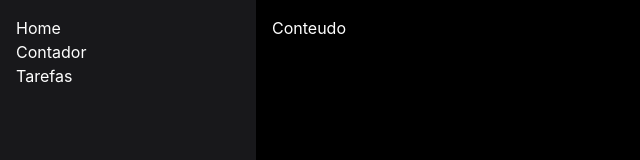
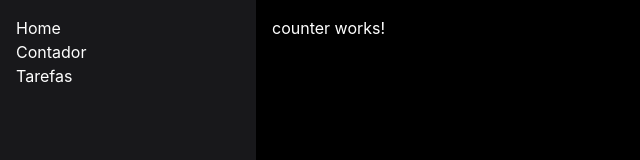
Before and after one commit to lgustavo13/masterclass-angular-20, an Angular app: page /counter in a window 1280 px wide. Before the commit this address led to /. Shown: the top 160 px of the page, without its empty margins (0-640 px from the left). Built offline with nearby package versions, Linux system fonts and the light colour scheme.

Commit message:
feat: create initial routes of screens pages

```diff
--- a/src/app/app.routes.ts
+++ b/src/app/app.routes.ts
@@ -1,3 +1,17 @@
 import { Routes } from '@angular/router';
+import { Home } from './screens/home/home';
 
-export const routes: Routes = [];
+export const routes: Routes = [
+  {
+    path: '',
+    component: Home,
+  },
+  {
+    path: 'counter',
+    loadComponent: () => import('./screens/counter/counter').then((m) => m.Counter),
+  },
+  {
+    path: 'todos',
+    loadComponent: () => import('./screens/todos/todos').then((m) => m.Todos),
+  },
+];
--- a/src/app/components/shared/page/page.html
+++ b/src/app/components/shared/page/page.html
@@ -2,5 +2,7 @@
   <aside class="bg-zinc-900 w-64 p-4">
     <app-menu />
   </aside>
-  <main class="flex-1 p-4">Conteudo</main>
+  <main class="flex-1 p-4">
+    <router-outlet></router-outlet>
+  </main>
 </div>
--- a/src/app/components/shared/page/page.ts
+++ b/src/app/components/shared/page/page.ts
@@ -1,9 +1,10 @@
 import { Component } from '@angular/core';
 import { Menu } from '../menu/menu';
+import { RouterOutlet } from '@angular/router';
 
 @Component({
   selector: 'app-page',
-  imports: [Menu],
+  imports: [Menu, RouterOutlet],
   templateUrl: './page.html',
   styleUrl: './page.css',
 })
--- /dev/null
+++ b/src/app/screens/counter/counter.html
@@ -0,0 +1 @@
+<p>counter works!</p>
--- /dev/null
+++ b/src/app/screens/counter/counter.ts
@@ -0,0 +1,11 @@
+import { Component } from '@angular/core';
+
+@Component({
+  selector: 'app-counter',
+  imports: [],
+  templateUrl: './counter.html',
+  styleUrl: './counter.css',
+})
+export class Counter {
+
+}
--- /dev/null
+++ b/src/app/screens/home/home.html
@@ -0,0 +1 @@
+<p>home works!</p>
--- /dev/null
+++ b/src/app/screens/home/home.ts
@@ -0,0 +1,11 @@
+import { Component } from '@angular/core';
+
+@Component({
+  selector: 'app-home',
+  imports: [],
+  templateUrl: './home.html',
+  styleUrl: './home.css',
+})
+export class Home {
+
+}
--- /dev/null
+++ b/src/app/screens/todos/todos.html
@@ -0,0 +1 @@
+<p>todos works!</p>
--- /dev/null
+++ b/src/app/screens/todos/todos.ts
@@ -0,0 +1,11 @@
+import { Component } from '@angular/core';
+
+@Component({
+  selector: 'app-todos',
+  imports: [],
+  templateUrl: './todos.html',
+  styleUrl: './todos.css',
+})
+export class Todos {
+
+}
```
Also changed, not shown: src/app/screens/counter/counter.css (added), src/app/screens/home/home.css (added), src/app/screens/todos/todos.css (added).
